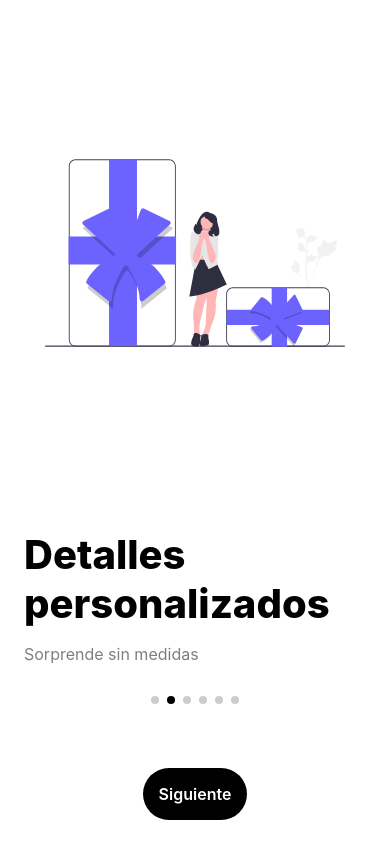
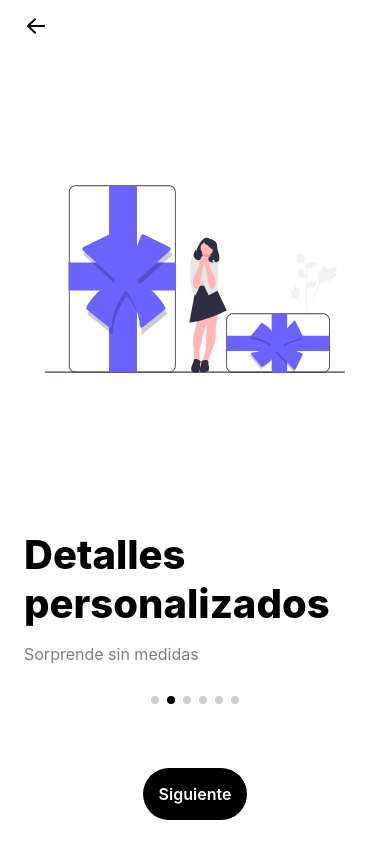
Before and after one commit to juliodacer/react-native-intro-animation, a React Native app: screen /IntroScreen02 in a window 390 px wide. Built offline with nearby package versions, Linux system fonts and the light colour scheme.

Commit message:
arrowLeft goBack screen

```diff
--- a/package.json
+++ b/package.json
@@ -18,7 +18,8 @@
     "react-native-reanimated": "^3.4.1",
     "react-native-safe-area-context": "^4.7.1",
     "react-native-screens": "^3.23.0",
-    "react-native-svg": "^13.10.0"
+    "react-native-svg": "^13.10.0",
+    "react-native-vector-icons": "^10.0.0"
   },
   "devDependencies": {
     "@babel/core": "^7.20.0",
@@ -28,6 +29,7 @@
     "@react-native/metro-config": "^0.72.9",
     "@tsconfig/react-native": "^3.0.0",
     "@types/react": "^18.0.24",
+    "@types/react-native-vector-icons": "^6.4.13",
     "@types/react-test-renderer": "^18.0.0",
     "babel-jest": "^29.2.1",
     "eslint": "^8.19.0",
--- a/src/navigators/RootNavigator.tsx
+++ b/src/navigators/RootNavigator.tsx
@@ -5,7 +5,7 @@ import IntroScreen02 from '../screens/IntroScreen02'
 import IntroScreen03 from '../screens/IntroScreen03'
 import IntroScreen04 from '../screens/IntroScreen04'
 import IntroScreen05 from '../screens/IntroScreen05'
-import IntroScreen06 from '../screens/IntroScreen06'
+import LoginScreen from '../screens/LoginScreen'
 
 export type RootStackParamList = {
     IntroScreen01: undefined,
@@ -13,7 +13,7 @@ export type RootStackParamList = {
     IntroScreen03: undefined,
     IntroScreen04: undefined,
     IntroScreen05: undefined,
-    IntroScreen06: undefined,
+    LoginScreen: undefined,
 }
 
 const RootStack = createNativeStackNavigator<RootStackParamList>()
@@ -31,7 +31,7 @@ const RootNavigator = () => {
                 <RootStack.Screen name="IntroScreen03" component={IntroScreen03} />
                 <RootStack.Screen name="IntroScreen04" component={IntroScreen04} />
                 <RootStack.Screen name="IntroScreen05" component={IntroScreen05} />
-                <RootStack.Screen name="IntroScreen06" component={IntroScreen06} />
+                <RootStack.Screen name="LoginScreen" component={LoginScreen} />
             </RootStack.Group>
         </RootStack.Navigator>
     )
--- a/src/screens/IntroScreen02.tsx
+++ b/src/screens/IntroScreen02.tsx
@@ -1,11 +1,11 @@
 import { View, Text, StyleSheet, TouchableOpacity } from 'react-native'
-import React, { FC } from 'react'
+import React from 'react'
 import { RootStackScreenProps } from '../navigators/RootNavigator'
-import LoveArt from '../components/artworks/LoveArt'
-import { INTRO_SCREEN_01, INTRO_SCREEN_02 } from '../utils/constanst';
+import { INTRO_SCREEN_02 } from '../utils/constanst';
 import PrimaryButton from '../components/PrimaryButton';
 import ScreenIndicator from '../components/ScreenIndicator';
 import GiftsArt from '../components/artworks/GiftsArt';
+import AntDesign from 'react-native-vector-icons/AntDesign'
 
 // interface Props {
 //   navigation: RootStackScreenProps<"IntroScreen01">
@@ -14,6 +14,13 @@ import GiftsArt from '../components/artworks/GiftsArt';
 const IntroScreen02 = ({ navigation }: RootStackScreenProps<"IntroScreen02">) => {
   return (
     <View style={styles.container}>
+      <View
+        style={styles.arrowLeft}
+      >
+        <TouchableOpacity onPress={() => navigation.goBack()}>
+          <AntDesign name='arrowleft' size={24} color={'#000'} />
+        </TouchableOpacity>
+      </View>
       <View style={styles.image}>
         <GiftsArt width={300} height={300} />
       </View>
@@ -41,6 +48,12 @@ const styles = StyleSheet.create({
   contentContainer: {
     padding: 24
   },
+  arrowLeft: {
+    paddingHorizontal: 24,
+    height: 52,
+    alignItems: 'center',
+    flexDirection: 'row',
+  },
   image: {
     flex: 1,
     alignItems: 'center',
--- a/src/screens/IntroScreen03.tsx
+++ b/src/screens/IntroScreen03.tsx
@@ -6,6 +6,7 @@ import { INTRO_SCREEN_01, INTRO_SCREEN_03 } from '../utils/constanst';
 import PrimaryButton from '../components/PrimaryButton';
 import ScreenIndicator from '../components/ScreenIndicator';
 import SelectProductArt from '../components/artworks/SelectProductArt';
+import AntDesign from 'react-native-vector-icons/AntDesign';
 
 // interface Props {
 //   navigation: RootStackScreenProps<"IntroScreen01">
@@ -14,6 +15,13 @@ import SelectProductArt from '../components/artworks/SelectProductArt';
 const IntroScreen03 = ({ navigation }: RootStackScreenProps<"IntroScreen03">) => {
   return (
     <View style={styles.container}>
+      <View
+        style={styles.arrowLeft}
+      >
+        <TouchableOpacity onPress={() => navigation.goBack()}>
+          <AntDesign name='arrowleft' size={24} color={'#000'} />
+        </TouchableOpacity>
+      </View>
       <View style={styles.image}>
         <SelectProductArt width={300} height={300} />
       </View>
@@ -41,6 +49,12 @@ const styles = StyleSheet.create({
   contentContainer: {
     padding: 24
   },
+  arrowLeft: {
+    paddingHorizontal: 24,
+    height: 52,
+    alignItems: 'center',
+    flexDirection: 'row',
+  },
   image: {
     flex: 1,
     alignItems: 'center',
--- a/src/screens/IntroScreen04.tsx
+++ b/src/screens/IntroScreen04.tsx
@@ -6,6 +6,7 @@ import { INTRO_SCREEN_01, INTRO_SCREEN_04 } from '../utils/constanst';
 import PrimaryButton from '../components/PrimaryButton';
 import ScreenIndicator from '../components/ScreenIndicator';
 import DeliveryArt from '../components/artworks/DeliveryArt';
+import AntDesign from 'react-native-vector-icons/AntDesign';
 
 // interface Props {
 //   navigation: RootStackScreenProps<"IntroScreen01">
@@ -14,6 +15,13 @@ import DeliveryArt from '../components/artworks/DeliveryArt';
 const IntroScreen04 = ({ navigation }: RootStackScreenProps<"IntroScreen04">) => {
   return (
     <View style={styles.container}>
+         <View
+        style={styles.arrowLeft}
+      >
+        <TouchableOpacity onPress={() => navigation.goBack()}>
+          <AntDesign name='arrowleft' size={24} color={'#000'} />
+        </TouchableOpacity>
+      </View>
       <View style={styles.image}>
         <DeliveryArt width={300} height={300} />
       </View>
@@ -41,6 +49,12 @@ const styles = StyleSheet.create({
   contentContainer: {
     padding: 24
   },
+  arrowLeft: {
+    paddingHorizontal: 24,
+    height: 52,
+    alignItems: 'center',
+    flexDirection: 'row',
+  },
   image: {
     flex: 1,
     alignItems: 'center',
--- a/src/screens/IntroScreen05.tsx
+++ b/src/screens/IntroScreen05.tsx
@@ -6,6 +6,7 @@ import { INTRO_SCREEN_01, INTRO_SCREEN_05 } from '../utils/constanst';
 import PrimaryButton from '../components/PrimaryButton';
 import ScreenIndicator from '../components/ScreenIndicator';
 import CustomOrderArt from '../components/artworks/CustomOrderArt';
+import AntDesign from 'react-native-vector-icons/AntDesign';
 
 // interface Props {
 //   navigation: RootStackScreenProps<"IntroScreen01">
@@ -14,6 +15,13 @@ import CustomOrderArt from '../components/artworks/CustomOrderArt';
 const IntroScreen05 = ({ navigation }: RootStackScreenProps<"IntroScreen05">) => {
   return (
     <View style={styles.container}>
+      <View
+        style={styles.arrowLeft}
+      >
+        <TouchableOpacity onPress={() => navigation.goBack()}>
+          <AntDesign name='arrowleft' size={24} color={'#000'} />
+        </TouchableOpacity>
+      </View>
       <View style={styles.image}>
         <CustomOrderArt width={300} height={300} />
       </View>
@@ -26,7 +34,7 @@ const IntroScreen05 = ({ navigation }: RootStackScreenProps<"IntroScreen05">) =>
         </Text>
         <ScreenIndicator count={6} activeIndex={4} />
         <View style={{ marginTop: 32, alignItems: 'center' }}>
-          <PrimaryButton label='Siguiente' onPress={() => navigation.navigate('IntroScreen02')} />
+          <PrimaryButton label='Siguiente' onPress={() => navigation.navigate('LoginScreen')} />
         </View>
       </View>
     </View>
@@ -41,6 +49,12 @@ const styles = StyleSheet.create({
   contentContainer: {
     padding: 24
   },
+  arrowLeft: {
+    paddingHorizontal: 24,
+    height: 52,
+    alignItems: 'center',
+    flexDirection: 'row',
+  },
   image: {
     flex: 1,
     alignItems: 'center',
--- a/src/screens/IntroScreen06.tsx
+++ b/src/screens/LoginScreen.tsx
@@ -11,7 +11,7 @@ import LoginArt from '../components/artworks/LoginArt';
 //   navigation: RootStackScreenProps<"IntroScreen01">
 // }
 
-const IntroScreen06 = ({ navigation }: RootStackScreenProps<"IntroScreen06">) => {
+const LoginScreen = ({ navigation }: RootStackScreenProps<"LoginScreen">) => {
   return (
     <View style={styles.container}>
       <View style={styles.image}>
@@ -50,4 +50,4 @@ const styles = StyleSheet.create({
   description: { opacity: 0.5, color: '#000', marginTop: 16, fontSize: 16 }
 })
 
-export default IntroScreen06
+export default LoginScreen
```
Also changed, not shown: 3 other files (tests, documents, lock files or other folders).
